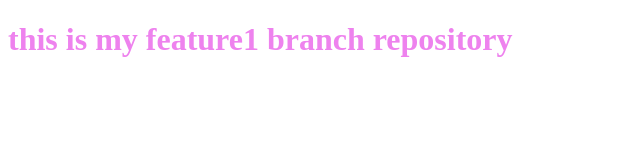
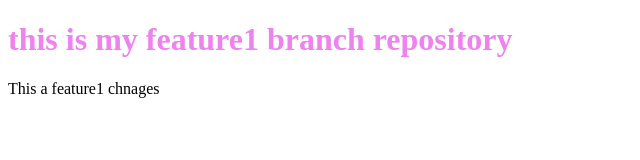
Before and after one commit to 19guruvarun/newLocalRepo, a plain HTML site: page index.html in a window 1280 px wide. Shown: the whole page, without its empty margins (0-640 px from the left). Drawn offline with Linux system fonts and the light colour scheme.

Commit message:
paragraph tag added

```diff
--- a/index.html
+++ b/index.html
@@ -8,5 +8,6 @@
 </head>
 <body>
     <h1>this is my feature1 branch repository</h1>
+    <p>This a feature1 chnages</p>
 </body>
 </html>
```
